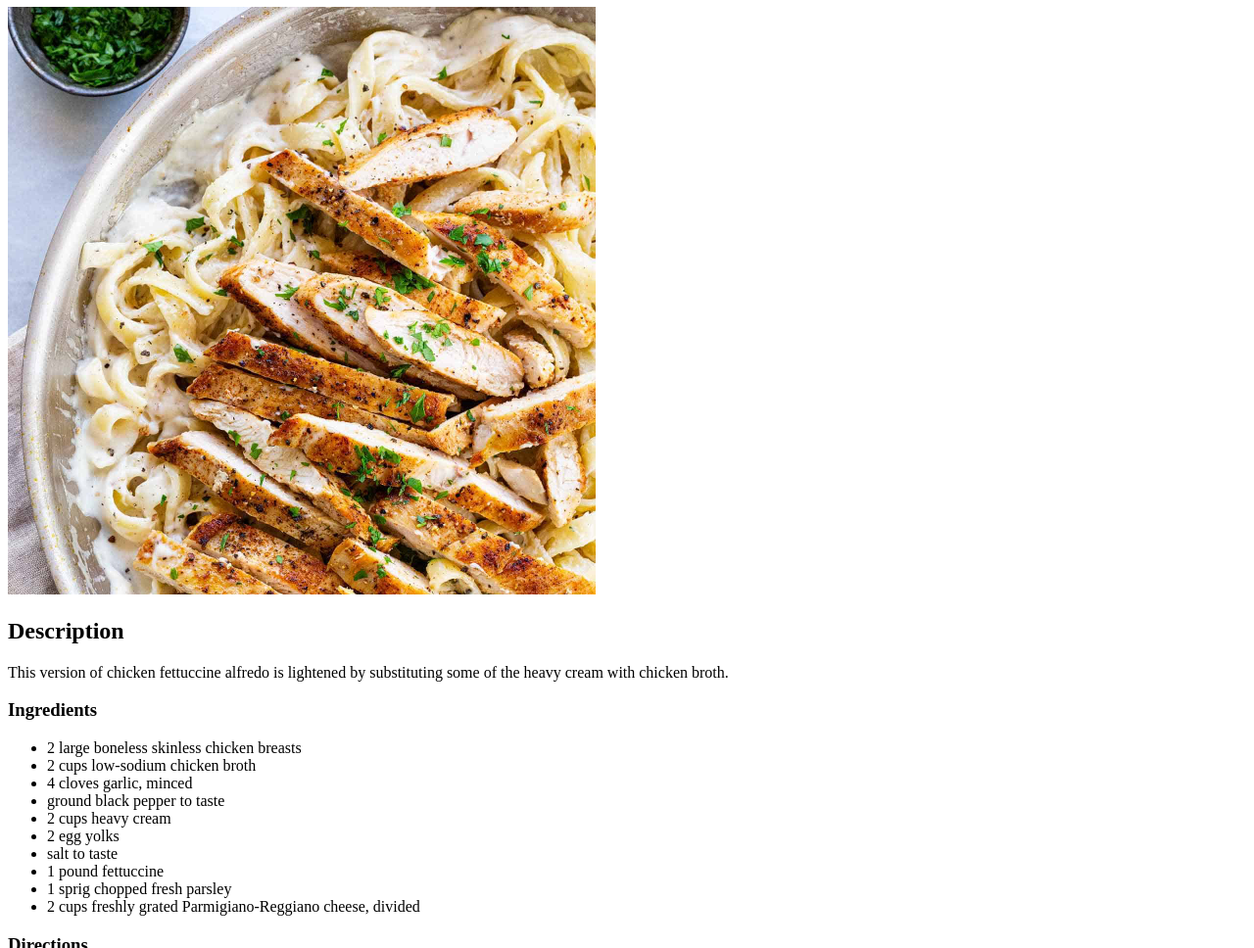
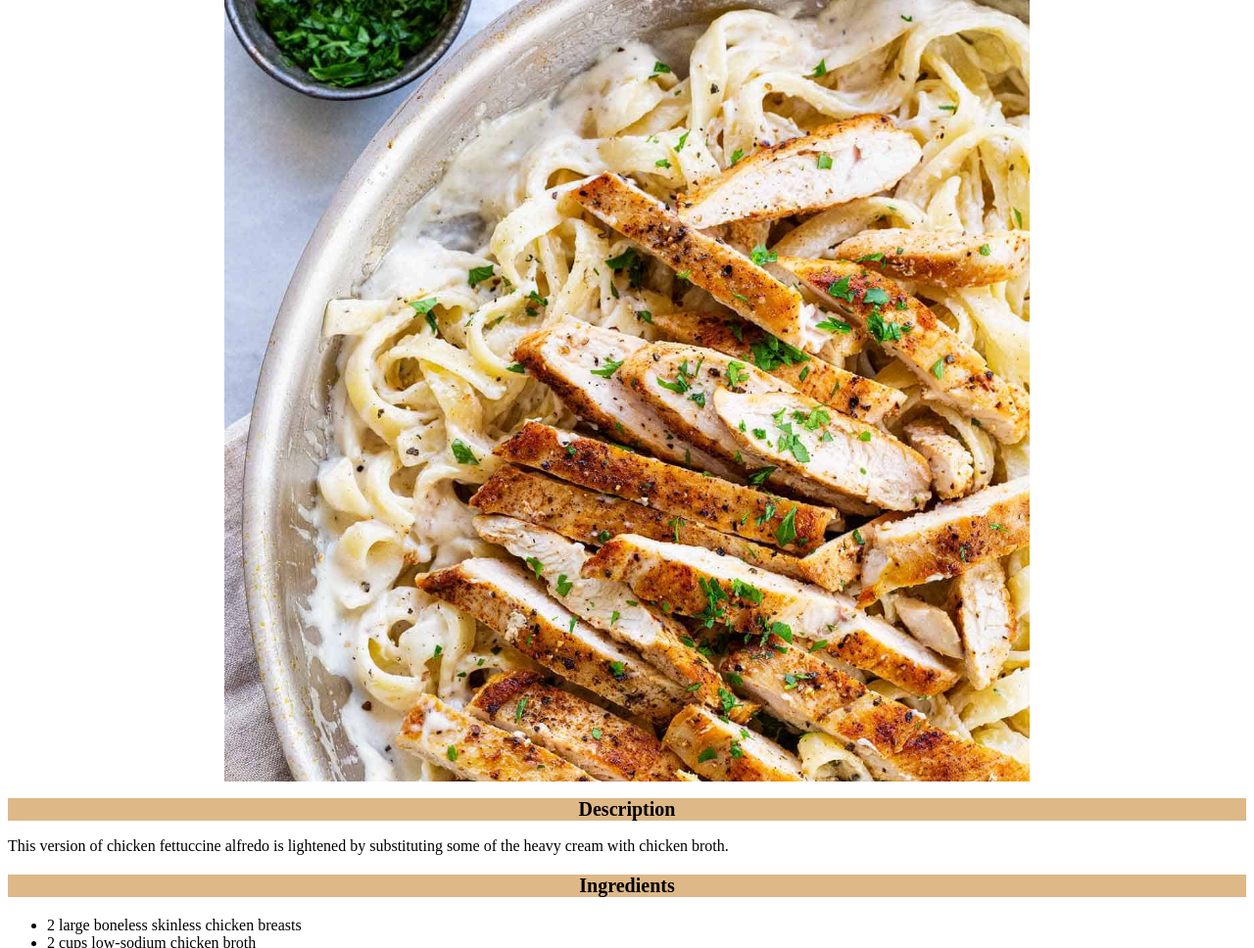
Before and after one commit to JDLaderas/odin-recipes, a plain HTML site: page recipes/Chicken Alfredo.html in a window 1280 px wide. Shown: the part 99-1067 px from the top of the page at 98% size. Drawn offline with Linux system fonts and the light colour scheme.

Commit message:
adding some css syle on this project. especially on image and headers

```diff
--- /dev/null
+++ b/css/style.css
@@ -0,0 +1,21 @@
+.menus {
+	text-align: center;
+	background-color: burlywood;
+	list-style-type: none;
+	font-weight: bolder;
+	font-size: 20px;
+}
+
+.image {
+	display: block;
+	margin-left: auto;
+	margin-right: auto;
+	width: 95%;
+}
+
+.image1 {
+	display: block;
+	margin-left: auto;
+	margin-right: auto;
+	width: 65%;
+}
--- a/recipes/Chicken Alfredo.html
+++ b/recipes/Chicken Alfredo.html
@@ -4,6 +4,7 @@
 		<meta charset="UTF-8" />
 		<meta http-equiv="X-UA-Compatible" content="IE=edge" />
 		<meta name="viewport" content="width=device-width, initial-scale=1.0" />
+		<link rel="stylesheet" href="../css/style.css" />
 		<title>Pizza On The Grill I</title>
 	</head>
 	<body>
@@ -11,16 +12,21 @@
 
 		<a href="../index.html">Home Menu</a>
 
-		<h1>Chicken Alfredo</h1>
-		<img src="../images/chicken alfredo.jpg" alt="Pizza" width="600px" />
+		<h1 class="menus">Chicken Alfredo</h1>
+		<img
+			class="image1"
+			src="../images/chicken alfredo.jpg"
+			alt="Pizza"
+			width="600px"
+		/>
 
-		<h2>Description</h2>
+		<h2 class="menus">Description</h2>
 		<p>
 			This version of chicken fettuccine alfredo is lightened by substituting
 			some of the heavy cream with chicken broth.
 		</p>
 
-		<h3>Ingredients</h3>
+		<h3 class="menus">Ingredients</h3>
 		<ul>
 			<li>2 large boneless skinless chicken breasts</li>
 			<li>2 cups low-sodium chicken broth</li>
@@ -34,7 +40,7 @@
 			<li>2 cups freshly grated Parmigiano-Reggiano cheese, divided</li>
 		</ul>
 
-		<h3>Directions</h3>
+		<h3 class="menus">Directions</h3>
 		<ol>
 			<li>
 				<h3>Step 1</h3>
```
Also changed, not shown: index.html (+3 -2 lines), recipes/Baked Ziti I.html (+11 -5 lines), recipes/pizza.html (+6 -5 lines).
